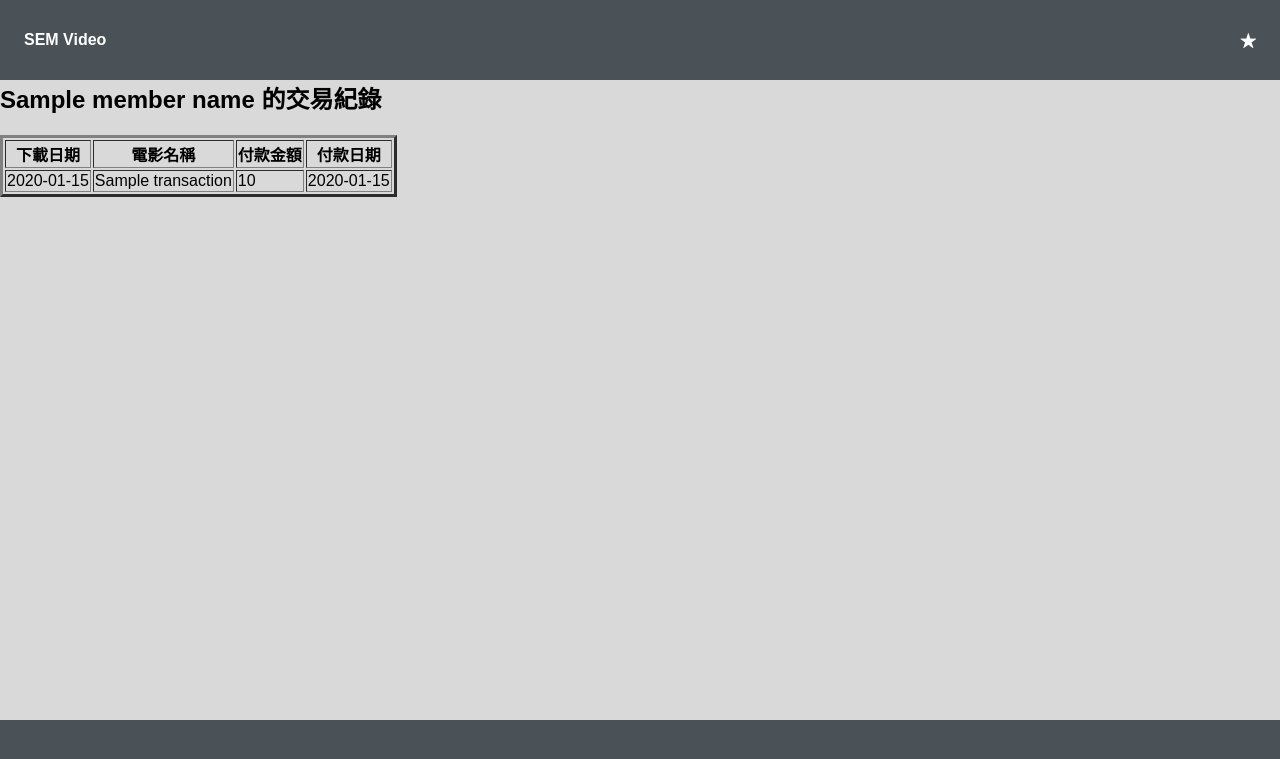
After one commit to BlytheYian/movie, a Flask app: template templates/staff_mem_transactions.html in a window 1280 px wide. The commit adds this page. Shown: the top 759 px of the page. Run offline with Flask 3, Linux system fonts and the light colour scheme; the template is opened without the code that fills it: most values are stand-ins (such as "Sample title", 1, 10 or a date in 2020); parts of the project's set-up code (start-up, migrations or seed data) failed here and were passed over.

Commit message:
更新交易紀錄區塊

```diff
--- a/app.py
+++ b/app.py
@@ -205,6 +205,32 @@ def delete_member(member_id):
     conn.close()
     return redirect('/staff/member')
 
+@app.route('/staff/member/<int:member_id>/transactions')
+def view_transactions(member_id):
+    conn = pool.get_connection()
+    cursor = conn.cursor(dictionary=True)
+
+    query = "select member.member_name from member where member.member_id=%s"
+    cursor.execute(query, (member_id,))
+    member_name = cursor.fetchone()
+
+    query = """
+        SELECT dl.download_date, m.movie_title,
+               p.payment_amount, p.payment_date
+        FROM download_library dl
+        JOIN movie m ON dl.movie_id = m.movie_id
+        LEFT JOIN payment p ON dl.member_id = p.member_id AND dl.movie_id = p.movie_id
+        WHERE dl.member_id = %s
+        ORDER BY dl.download_date DESC
+    """
+    cursor.execute(query, (member_id,))
+    transactions = cursor.fetchall()
+
+    cursor.close()
+    conn.close()
+
+    return render_template('staff_mem_transactions.html', transactions=transactions, member_name=member_name)
+
 @app.route('/staff/search')
 def staff_page_search():
     return render_template('staff_edit.html')
--- a/templates/staff_mem.html
+++ b/templates/staff_mem.html
@@ -52,6 +52,9 @@
                     <button type="submit" onclick="return confirm('確定要刪除嗎？')">刪除</button>
                 </form>
                     </td>
+                    <td>
+                        <a href="{{ url_for('view_transactions', member_id=member.member_id) }}"><button>查看紀錄</button></a>
+                    </td>
             </tr>
             {% endfor %}
         </tbody>
--- /dev/null
+++ b/templates/staff_mem_transactions.html
@@ -0,0 +1,40 @@
+<!DOCTYPE html>
+<html lang="zh-Hant">
+<head>
+    <meta charset="UTF-8">
+    <meta http-equiv="X-UA-Compatible" content="IE=edge">
+    <meta name="viewport" content="width=device-width, initial-scale=1.0">
+    <title>SEM Video</title>
+    <link rel="stylesheet" type="text/css" href="/static/staff.css">
+</head>
+<body>
+    <nav>
+        <a href="/">SEM Video</a>
+        <a href="/staff" class="staff">★</a>
+    </nav>
+    <main>
+        <h2>{{ member_name.member_name }} 的交易紀錄</h2>
+
+        <table border="3">
+        <thead>
+            <tr>
+            <th>下載日期</th>
+            <th>電影名稱</th>
+            <th>付款金額</th>
+            <th>付款日期</th>
+            </tr>
+        </thead>
+        <tbody>
+            {% for tx in transactions %}
+            <tr>
+            <td>{{ tx.download_date.strftime('%Y-%m-%d') }}</td>
+            <td>{{ tx.movie_title }}</td>
+            <td>{{ tx.payment_amount or '未付款' }}</td>
+            <td>{{ tx.payment_date.strftime('%Y-%m-%d') or '—' }}</td>
+            </tr>
+            {% endfor %}
+        </tbody>
+        </table>
+    </main>
+</body>
+</html>
```
